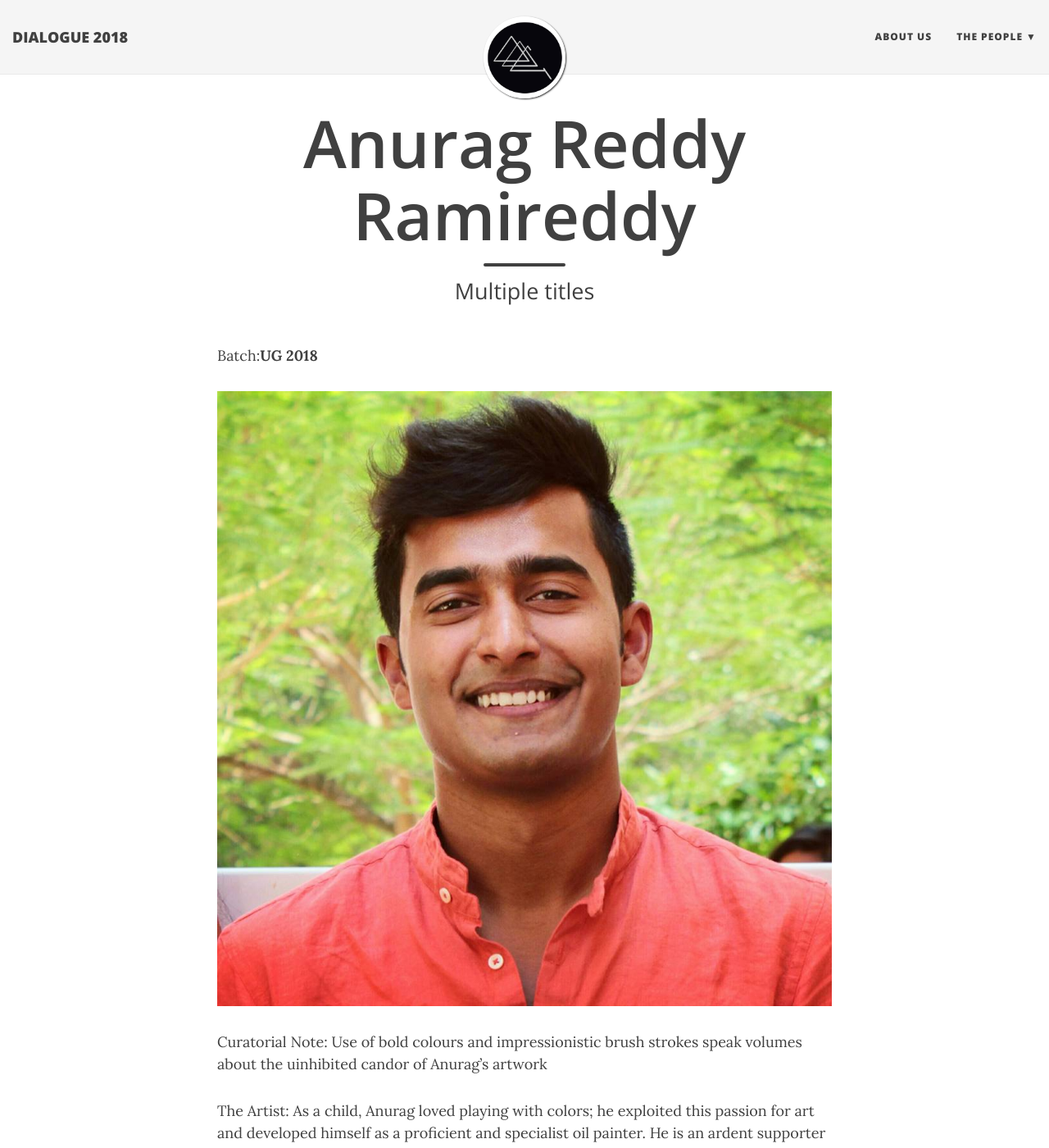
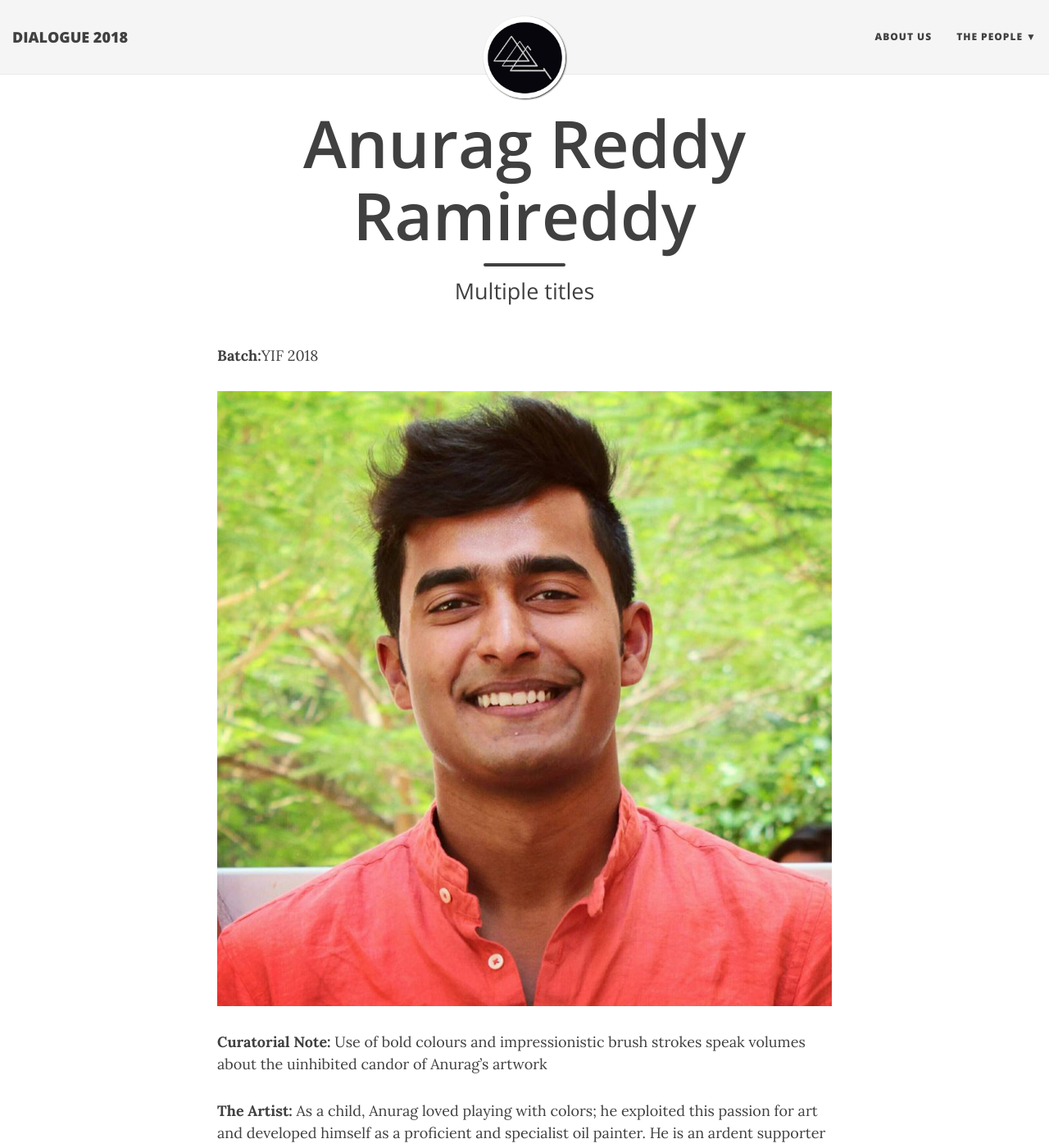
Before and after one commit to dialogue2018/dialogue2018.github.io, a Jekyll site: the page built from _people/28_Anurag_Ramireddy.md, in a window 1280 px wide and 1400 px high. Shown: the whole window at 82% size. Built offline with Jekyll 4.4.1, drawn with Linux system fonts in a browser that asks for light colours; nearby versions of some CDN libraries; some of the changed text lies outside the part shown.

Commit message:
Update 28_Anurag_Ramireddy.md

```diff
--- a/_people/28_Anurag_Ramireddy.md
+++ b/_people/28_Anurag_Ramireddy.md
@@ -4,25 +4,22 @@ subtitle: Multiple titles
 image_path: /img/Anurag DP.jpeg
 ---
 
-<p>Batch:<b>UG 2018</b></p>
-
-
-<!--Title: <b>Multiple Titles</b>-->
+<p><b>Batch:</b>YIF 2018</p>
 
 <p align="center">
 <img src="../../img/Anurag DP.jpg"></p>
 
-Curatorial Note:
+<b>Curatorial Note:</b>
 Use of bold colours and impressionistic brush strokes speak volumes about the uinhibited candor of Anurag's artwork
 
 
-The Artist:
+<b>The Artist:</b>
 As a child, Anurag loved playing with colors; he exploited this passion for art and developed himself as a proficient and specialist oil painter. He is an ardent supporter of Manchester United and the Indian Cricket Team. His love for India, its politics, history and governance also developed at a young age and he hopes to further explore and broaden his knowledge in these fields during his time at the Fellowship.
 He has a strong belief that people are a product of not only their own experiences but also the effect of society that they are a part of. Further, he believes that every interaction with an individual is unique and one can learn something from it. He trusts that the Fellowship will help him orchestrate his ideas and accentuate his skills to not only aid his personal growth but also help in societal progression.
 
 Favourite Quote:“The real voyage of discovery consists not in seeking new landscapes, but in having new eyes.” - Marcel Proust
 
-Contact:
+<b>Contact:</b>
 
 <a href="https://www.facebook.com/anurag.ramireddy" class="fa fa-facebook"></a>
 <a href="anuragreddy.ramireddy_yif18@ashoka.edu.in" class="fa fa-envelope"></a>
```
